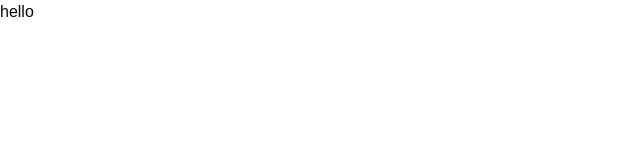
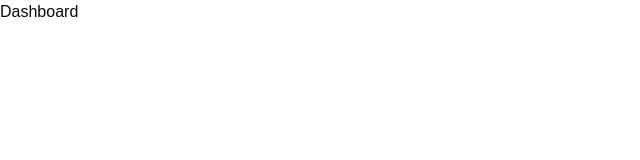
Before and after one commit to rahulhingve/SecureSync, a Next.js app: page /dashboard in a window 1280 px wide. Shown: the top 160 px of the page, without its empty margins (0-640 px from the left). Built offline with nearby package versions, Linux system fonts and the light colour scheme.

Commit message:
add dashboard component

```diff
--- a/app/(pages)/dashboard/page.tsx
+++ b/app/(pages)/dashboard/page.tsx
@@ -1,12 +1,10 @@
-import React from 'react'
+import Dashboard from "@/components/Dashboard";
 
-const dashboard = () => {
+export default function Home() {
   return (
-   <>
-   hello
+    <>
 
-   </>
-  )
+    <Dashboard/>
+    </>
+  );
 }
-
-export default dashboard
--- /dev/null
+++ b/components/Dashboard.tsx
@@ -0,0 +1,20 @@
+'use client'
+// import { useSession } from 'next-auth/react'
+import React from 'react'
+
+const Dashboard = () => {
+
+
+// const session = useSession();
+
+
+  return (
+    <>
+    <div>Dashboard</div>
+
+    {/* {session ? <div>hello you are logged in </div>:<div>you need to login </div>} */}
+    </>
+  )
+}
+
+export default Dashboard
```
